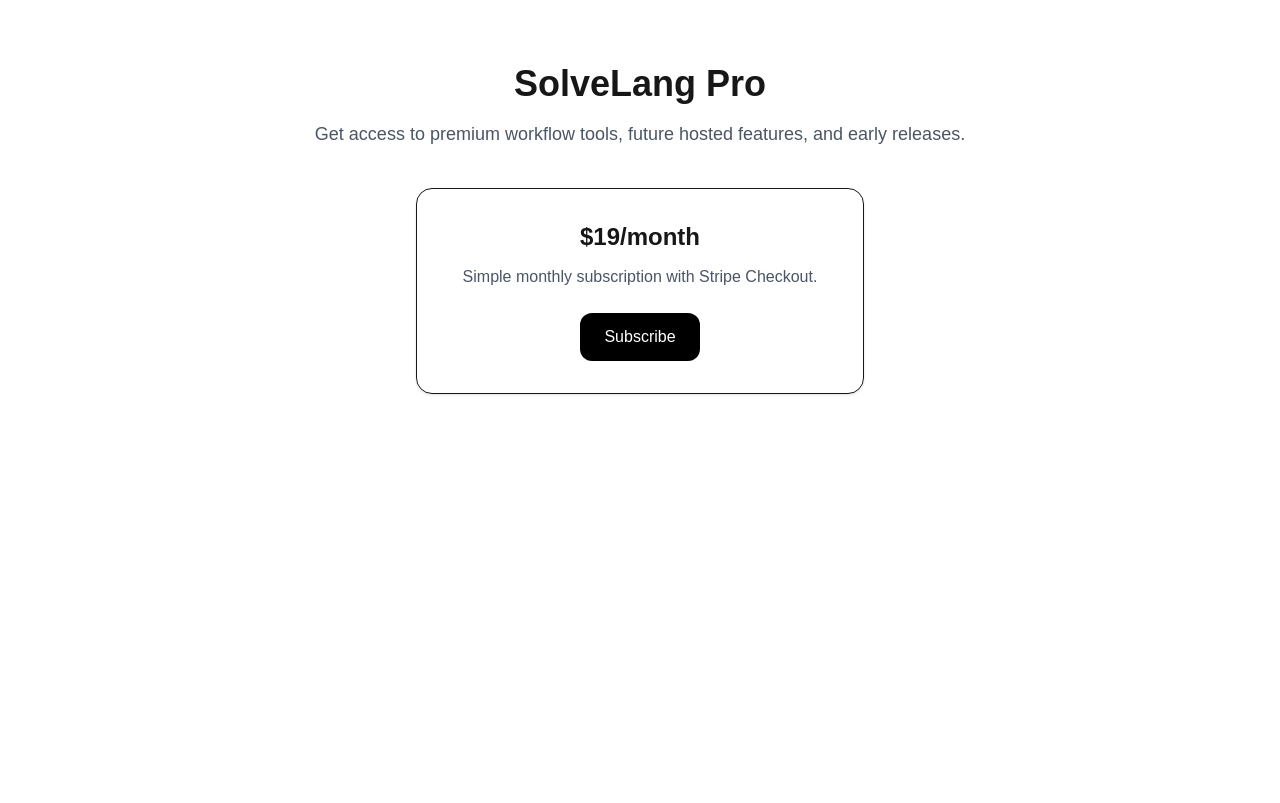
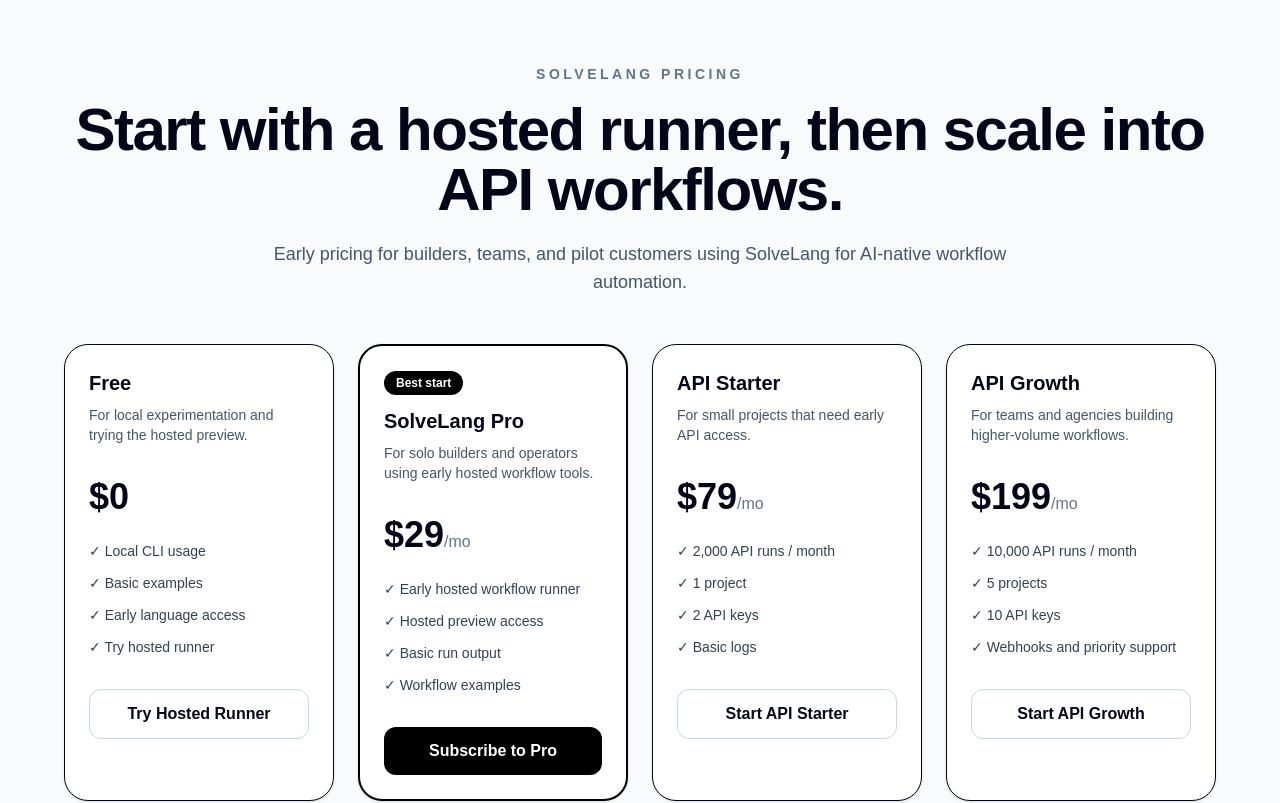
Before and after one commit to saiidz/solvelang-site, a Next.js app: page /pricing in a window 1280 px wide. Shown: the top 803 px of the page. Built offline with nearby package versions, Linux system fonts and the light colour scheme.

Commit message:
Add multi-plan Stripe pricing page

```diff
--- /dev/null
+++ b/app/api/stripe/checkout/route.ts
@@ -0,0 +1,90 @@
+import { NextResponse } from "next/server";
+import Stripe from "stripe";
+
+export const runtime = "nodejs";
+
+type PlanKey = "pro" | "api_starter" | "api_growth" | "custom_setup";
+
+const priceEnvByPlan: Record<PlanKey, string> = {
+  pro: "STRIPE_PRICE_PRO_MONTHLY",
+  api_starter: "STRIPE_PRICE_API_STARTER_MONTHLY",
+  api_growth: "STRIPE_PRICE_API_GROWTH_MONTHLY",
+  custom_setup: "STRIPE_PRICE_CUSTOM_SETUP",
+};
+
+const modeByPlan: Record<PlanKey, "subscription" | "payment"> = {
+  pro: "subscription",
+  api_starter: "subscription",
+  api_growth: "subscription",
+  custom_setup: "payment",
+};
+
+function getStripe() {
+  const secretKey = process.env.STRIPE_SECRET_KEY;
+
+  if (!secretKey) {
+    throw new Error("Missing STRIPE_SECRET_KEY");
+  }
+
+  return new Stripe(secretKey, {
+    apiVersion: "2026-04-22.dahlia",
+  });
+}
+
+export async function POST(request: Request) {
+  try {
+    const body = await request.json().catch(() => ({}));
+    const plan = String(body.plan || "pro") as PlanKey;
+
+    if (!Object.prototype.hasOwnProperty.call(priceEnvByPlan, plan)) {
+      return NextResponse.json({ error: "Invalid plan selected." }, { status: 400 });
+    }
+
+    const priceEnvName = priceEnvByPlan[plan];
+    const priceId = process.env[priceEnvName];
+
+    if (!priceId) {
+      return NextResponse.json(
+        { error: `Missing Stripe price env var: ${priceEnvName}` },
+        { status: 500 }
+      );
+    }
+
+    if (!priceId.startsWith("price_")) {
+      return NextResponse.json(
+        { error: `${priceEnvName} must be a Stripe Price ID that starts with price_` },
+        { status: 500 }
+      );
+    }
+
+    const siteUrl =
+      process.env.NEXT_PUBLIC_SITE_URL ||
+      "https://main.d2g6xr80xgj85l.amplifyapp.com";
+
+    const stripe = getStripe();
+
+    const session = await stripe.checkout.sessions.create({
+      mode: modeByPlan[plan],
+      line_items: [
+        {
+          price: priceId,
+          quantity: 1,
+        },
+      ],
+      allow_promotion_codes: true,
+      success_url: `${siteUrl}/success?checkout=success&plan=${plan}`,
+      cancel_url: `${siteUrl}/pricing?checkout=cancelled`,
+      metadata: {
+        plan,
+        source: "solvelang-site",
+      },
+    });
+
+    return NextResponse.json({ url: session.url });
+  } catch (error) {
+    const message =
+      error instanceof Error ? error.message : "Could not create checkout session.";
+
+    return NextResponse.json({ error: message }, { status: 500 });
+  }
+}
--- a/app/pricing/page.tsx
+++ b/app/pricing/page.tsx
@@ -1,23 +1,222 @@
-import SubscribeButton from "@/components/SubscribeButton";
+"use client";
+
+import { useState } from "react";
+
+type PlanKey = "pro" | "api_starter" | "api_growth" | "custom_setup";
+
+const plans: Array<{
+  key: PlanKey | "free";
+  name: string;
+  price: string;
+  cadence: string;
+  description: string;
+  features: string[];
+  button: string;
+  highlighted?: boolean;
+}> = [
+  {
+    key: "free",
+    name: "Free",
+    price: "$0",
+    cadence: "",
+    description: "For local experimentation and trying the hosted preview.",
+    features: [
+      "Local CLI usage",
+      "Basic examples",
+      "Early language access",
+      "Try hosted runner",
+    ],
+    button: "Try Hosted Runner",
+  },
+  {
+    key: "pro",
+    name: "SolveLang Pro",
+    price: "$29",
+    cadence: "/mo",
+    description: "For solo builders and operators using early hosted workflow tools.",
+    features: [
+      "Early hosted workflow runner",
+      "Hosted preview access",
+      "Basic run output",
+      "Workflow examples",
+    ],
+    button: "Subscribe to Pro",
+    highlighted: true,
+  },
+  {
+    key: "api_starter",
+    name: "API Starter",
+    price: "$79",
+    cadence: "/mo",
+    description: "For small projects that need early API access.",
+    features: [
+      "2,000 API runs / month",
+      "1 project",
+      "2 API keys",
+      "Basic logs",
+    ],
+    button: "Start API Starter",
+  },
+  {
+    key: "api_growth",
+    name: "API Growth",
+    price: "$199",
+    cadence: "/mo",
+    description: "For teams and agencies building higher-volume workflows.",
+    features: [
+      "10,000 API runs / month",
+      "5 projects",
+      "10 API keys",
+      "Webhooks and priority support",
+    ],
+    button: "Start API Growth",
+  },
+];
+
+function CheckoutButton({
+  plan,
+  children,
+  highlighted,
+}: {
+  plan: PlanKey | "free";
+  children: React.ReactNode;
+  highlighted?: boolean;
+}) {
+  const [loading, setLoading] = useState(false);
+  const [error, setError] = useState("");
+
+  async function startCheckout() {
+    if (plan === "free") {
+      window.location.href = "/run";
+      return;
+    }
+
+    setLoading(true);
+    setError("");
+
+    try {
+      const response = await fetch("/api/stripe/checkout", {
+        method: "POST",
+        headers: {
+          "Content-Type": "application/json",
+        },
+        body: JSON.stringify({ plan }),
+      });
+
+      const data = await response.json();
+
+      if (!response.ok || !data.url) {
+        throw new Error(data.error || "Could not start checkout.");
+      }
+
+      window.location.href = data.url;
+    } catch (err) {
+      setError(err instanceof Error ? err.message : "Could not start checkout.");
+    } finally {
+      setLoading(false);
+    }
+  }
+
+  return (
+    <div>
+      <button
+        type="button"
+        onClick={startCheckout}
+        disabled={loading}
+        className={
+          highlighted
+            ? "w-full rounded-xl bg-black px-5 py-3 font-semibold text-white hover:bg-slate-800 disabled:opacity-60"
+            : "w-full rounded-xl border border-slate-300 px-5 py-3 font-semibold text-slate-950 hover:bg-slate-50 disabled:opacity-60"
+        }
+      >
+        {loading ? "Opening checkout..." : children}
+      </button>
+
+      {error ? <p className="mt-2 text-sm text-red-600">{error}</p> : null}
+    </div>
+  );
+}
 
 export default function PricingPage() {
   return (
-    <main className="min-h-screen px-6 py-16">
-      <div className="mx-auto max-w-3xl text-center">
-        <h1 className="text-4xl font-bold">SolveLang Pro</h1>
-        <p className="mt-4 text-lg text-gray-600">
-          Get access to premium workflow tools, future hosted features, and early releases.
-        </p>
+    <main className="min-h-screen bg-slate-50 px-6 py-16 text-slate-950">
+      <div className="mx-auto max-w-6xl">
+        <div className="mb-12 text-center">
+          <p className="text-sm font-semibold uppercase tracking-[0.25em] text-slate-500">
+            SolveLang pricing
+          </p>
+          <h1 className="mt-4 text-4xl font-bold tracking-tight md:text-6xl">
+            Start with a hosted runner, then scale into API workflows.
+          </h1>
+          <p className="mx-auto mt-5 max-w-3xl text-lg text-slate-600">
+            Early pricing for builders, teams, and pilot customers using SolveLang
+            for AI-native workflow automation.
+          </p>
+        </div>
 
-        <div className="mx-auto mt-10 max-w-md rounded-2xl border p-8 shadow-sm">
-          <h2 className="text-2xl font-semibold">$19/month</h2>
-          <p className="mt-3 text-gray-600">
-            Simple monthly subscription with Stripe Checkout.
-          </p>
-          <div className="mt-6">
-            <SubscribeButton />
+        <div className="grid gap-6 md:grid-cols-2 lg:grid-cols-4">
+          {plans.map((plan) => (
+            <section
+              key={plan.key}
+              className={
+                plan.highlighted
+                  ? "rounded-3xl border-2 border-black bg-white p-6 shadow-sm"
+                  : "rounded-3xl border bg-white p-6 shadow-sm"
+              }
+            >
+              {plan.highlighted ? (
+                <p className="mb-3 inline-flex rounded-full bg-black px-3 py-1 text-xs font-semibold text-white">
+                  Best start
+                </p>
+              ) : null}
+
+              <h2 className="text-xl font-bold">{plan.name}</h2>
+              <p className="mt-2 min-h-[48px] text-sm text-slate-600">
+                {plan.description}
+              </p>
+
+              <p className="mt-6 text-4xl font-bold">
+                {plan.price}
+                {plan.cadence ? (
+                  <span className="text-base font-medium text-slate-500">
+                    {plan.cadence}
+                  </span>
+                ) : null}
+              </p>
+
+              <ul className="mt-6 space-y-3 text-sm text-slate-700">
+                {plan.features.map((feature) => (
+                  <li key={feature}>✓ {feature}</li>
+                ))}
+              </ul>
+
+              <div className="mt-8">
+                <CheckoutButton
+                  plan={plan.key}
+                  highlighted={plan.highlighted}
+                >
+                  {plan.button}
+                </CheckoutButton>
+              </div>
+            </section>
+          ))}
+        </div>
+
+        <section className="mt-8 rounded-3xl border bg-white p-6 shadow-sm">
+          <div className="grid gap-6 md:grid-cols-[1fr_260px] md:items-center">
+            <div>
+              <h2 className="text-xl font-bold">Custom Setup</h2>
+              <p className="mt-2 text-sm text-slate-600">
+                $500+ one-time setup for done-for-you workflow design, custom
+                integrations, implementation support, and launch assistance.
+              </p>
+            </div>
+
+            <CheckoutButton plan="custom_setup">
+              Pay Setup Deposit
+            </CheckoutButton>
           </div>
-        </div>
+        </section>
       </div>
     </main>
   );
```
